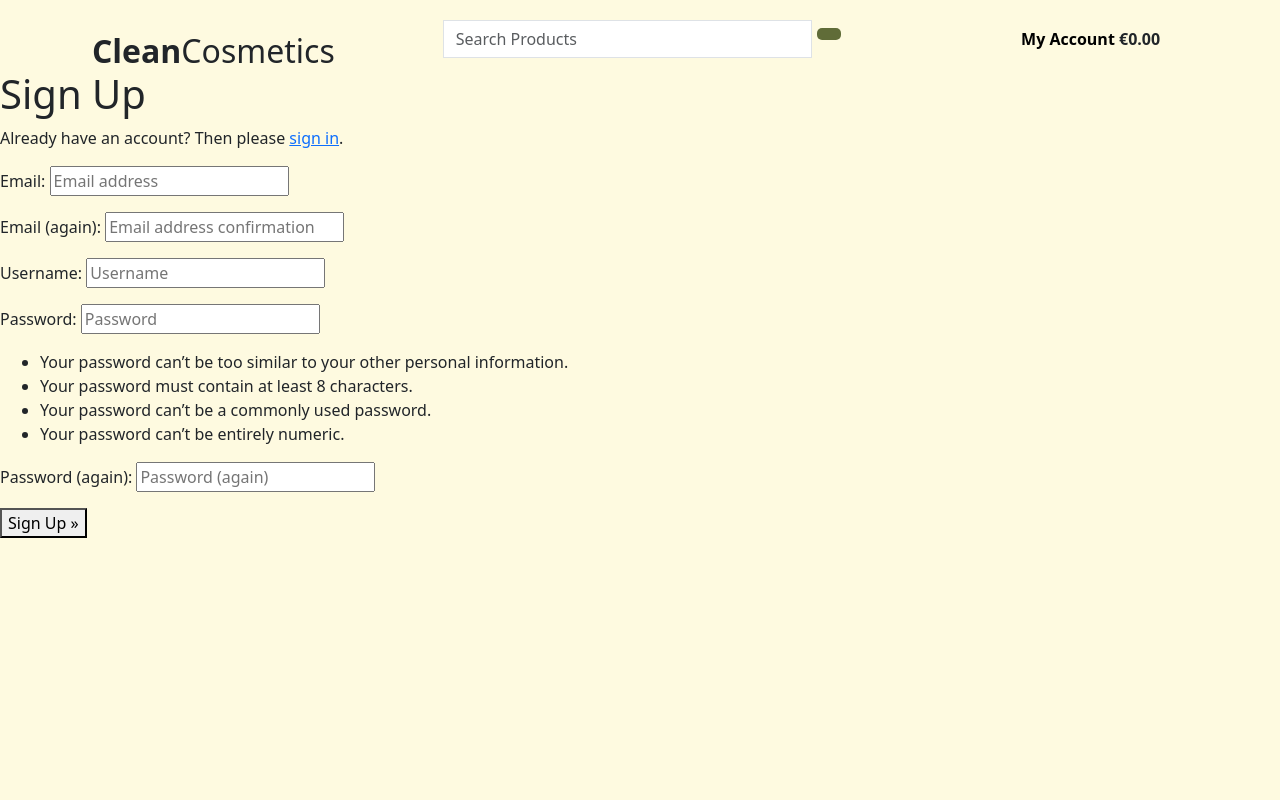
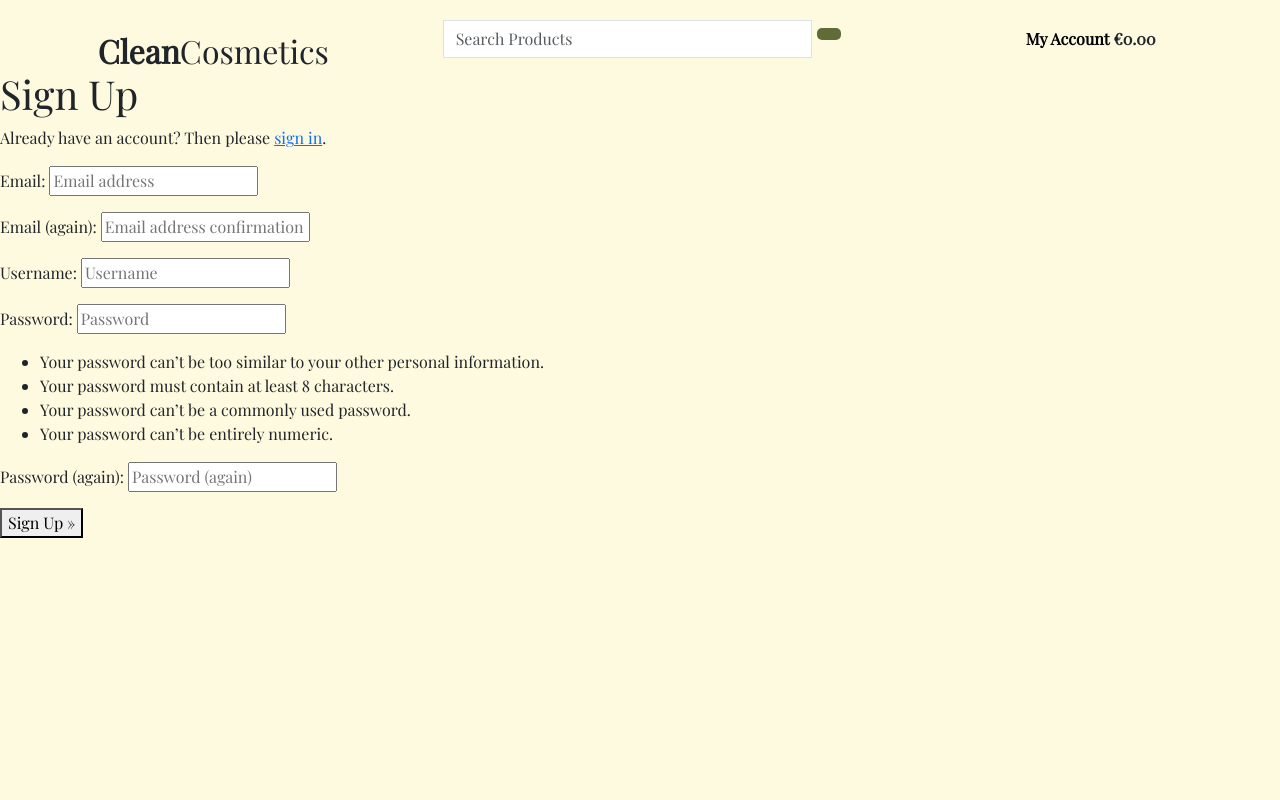
Before and after one commit to erincunningham7/project-portfolio-five, a Django app: page /accounts/signup/ in a window 1280 px wide. Run offline with Django 5.2, Linux system fonts and the light colour scheme.

Commit message:
add font family

```diff
--- a/static/css/style.css
+++ b/static/css/style.css
@@ -8,6 +8,7 @@
 }
 
 body {
+    font-family: 'Playfair Display', serif;
     min-height: 100vh;
     display: flex;
     flex-direction: column;
@@ -18,7 +19,6 @@ body {
 
 .nav-link {
     font-weight: 600;
-    /* font-family: ; */
 }
 
 .nav-link:hover {
@@ -26,13 +26,6 @@ body {
 }
 
 /* Hero section */
-.hero-text {
-    /*font-family:*/
-}
-
-.hero-orange {
-    color: var(--light-green);
-}
 
 .btn{
     background-color: var(--light-green);
--- a/templates/base.html
+++ b/templates/base.html
@@ -18,6 +18,9 @@
     <link rel="stylesheet" href="https://cdn.jsdelivr.net/npm/bootstrap@5.3.2/dist/css/bootstrap.rtl.min.css"
         integrity="sha384-nU14brUcp6StFntEOOEBvcJm4huWjB0OcIeQ3fltAfSmuZFrkAif0T+UtNGlKKQv" crossorigin="anonymous">
     <link rel="stylesheet" href="{% static '/css/style.css' %}">
+    <link rel="preconnect" href="https://fonts.googleapis.com">
+    <link rel="preconnect" href="https://fonts.gstatic.com" crossorigin>
+    <link href="https://fonts.googleapis.com/css2?family=Playfair+Display&display=swap" rel="stylesheet">
     {% endblock %}
 
     {% block extra_css %}
```
